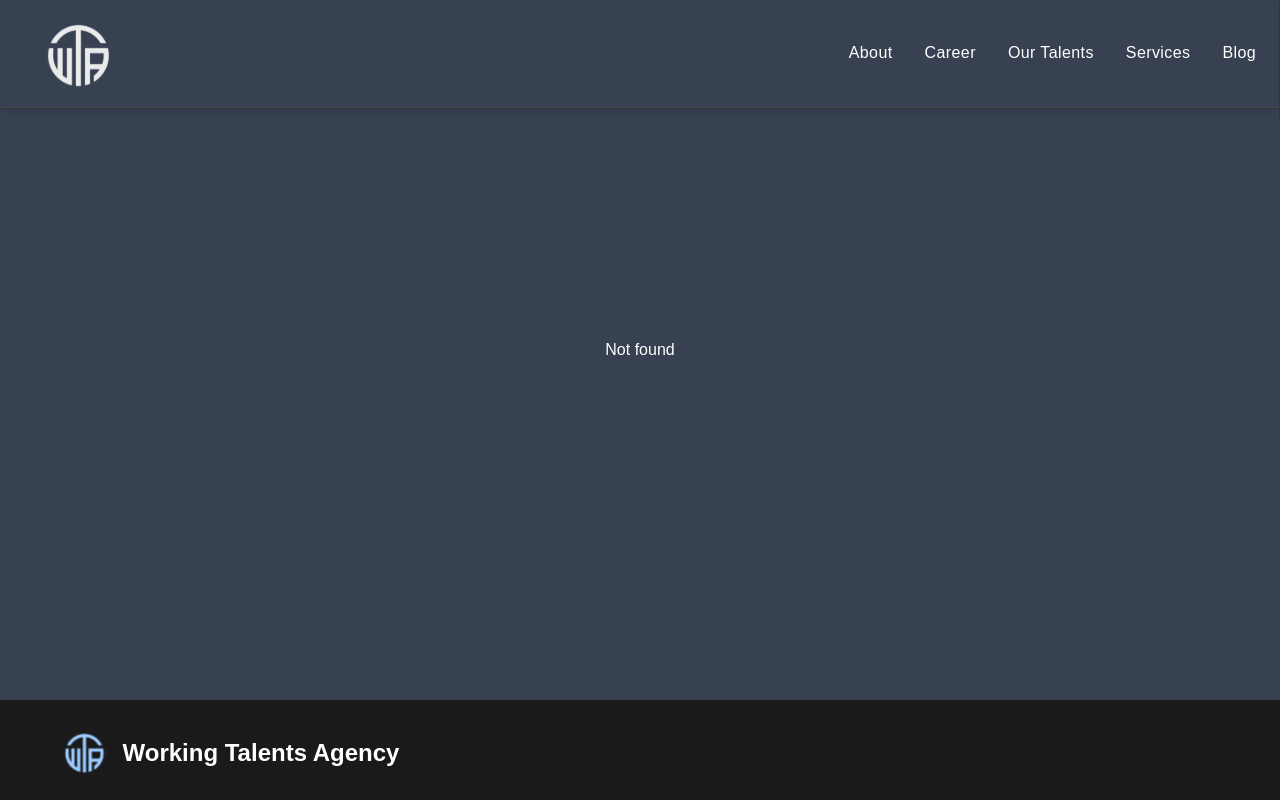
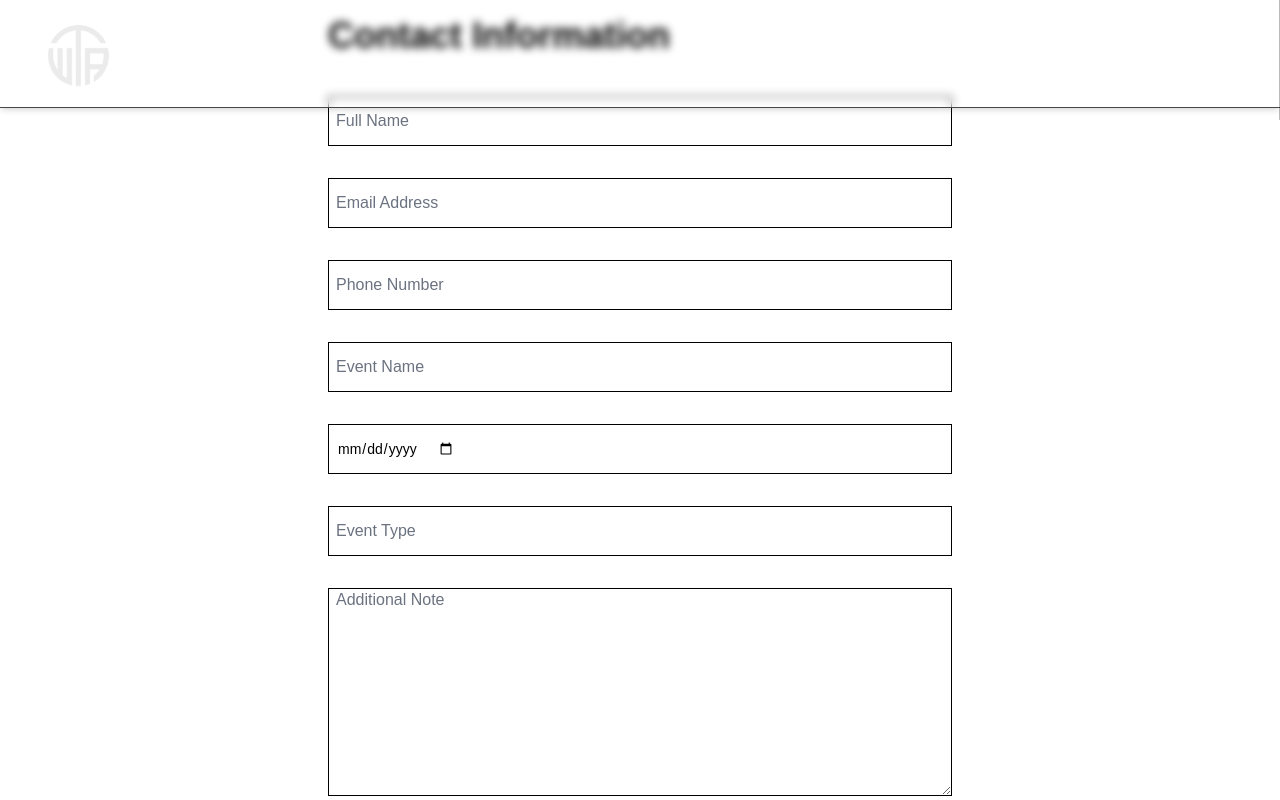
Before and after one commit to wta-official/website-frontend, a Next.js app: page /form/1 in a window 1280 px wide. Before the commit this address had no page. Shown: the top 800 px of the page. Built offline with nearby package versions, Linux system fonts and the light colour scheme.

Commit message:
chore: added form and loading

```diff
--- a/package.json
+++ b/package.json
@@ -20,12 +20,16 @@
     "axios": "^1.7.9",
     "class-variance-authority": "^0.7.1",
     "clsx": "^2.1.1",
+    "date-fns": "^3.6.0",
     "framer-motion": "^11.17.0",
     "lucide-react": "^0.468.0",
     "motion": "^11.13.5",
     "next": "15.0.4",
     "react": "^18.3.1",
+    "react-datepicker": "^7.6.0",
+    "react-day-picker": "^8.10.1",
     "react-dom": "^18.3.1",
+    "react-hook-form": "^7.54.2",
     "react-intersection-observer": "^9.13.1",
     "react-loader-spinner": "^6.1.6",
     "tailwind-merge": "^2.5.5",
--- /dev/null
+++ b/src/app/form/[id]/page.tsx
@@ -0,0 +1,180 @@
+"use client";
+
+import { Button } from "@/components/ui/button";
+import { Input } from "@/components/ui/input";
+import { ArrowRight } from "lucide-react";
+import React, { useState, ChangeEvent, FormEvent } from "react";
+
+// Define the type for form data
+interface FormData {
+  name: string;
+  email: string;
+  phone: string;
+  event: string;
+  date: string;
+  eventType: string;
+  note?: string; // Optional
+}
+
+// Props for InputField component
+interface InputFieldProps {
+  label: string;
+  value: string;
+  onChange: (e: ChangeEvent<HTMLInputElement>) => void;
+}
+
+// Component for Input Fields
+const InputField: React.FC<InputFieldProps> = ({ label, value, onChange }) => {
+  const id = label.toLowerCase().replace(/\s+/g, "-");
+  if (label === "Date") {
+    return (
+      <div className="relative min-w-96">
+        <label
+          htmlFor={id}
+          className={`absolute left-2 top-0 h-full flex items-center text-gray-500 transition-all duration-200 ${
+            value ? "text-sm -translate-y-8 opacity-1" : "text-base translate-y-0 opacity-0"
+          }`}
+        >
+          {label}
+        </label>
+        <Input
+          type="date"
+          id={id}
+          value={value}
+          onChange={onChange}
+          className="w-full px-2 py-6 border rounded-md focus:outline-none focus:ring-2 focus:ring-blue-500"
+        />
+      </div>
+    );
+  } else {
+    return (
+      <div className="relative min-w-96">
+        <label
+          htmlFor={id}
+          className={`absolute left-2 top-0 h-full flex items-center text-gray-500 transition-all duration-200 ${
+            value ? "text-sm -translate-y-8" : "text-base translate-y-0"
+          }`}
+        >
+          {label}
+        </label>
+        <Input
+          type="text"
+          id={id}
+          value={value}
+          onChange={onChange}
+          className="w-full px-2 py-6 border rounded-md focus:outline-none focus:ring-2 focus:ring-blue-500"
+        />
+      </div>
+    );
+  }
+};
+
+// Props for TextAreaField component
+interface TextAreaFieldProps {
+  label: string;
+  value: string;
+  onChange: (e: ChangeEvent<HTMLTextAreaElement>) => void;
+}
+
+// Component for Text Area Fields
+const TextAreaField: React.FC<TextAreaFieldProps> = ({
+  label,
+  value,
+  onChange,
+}) => {
+  const id = label.toLowerCase().replace(/\s+/g, "-");
+  return (
+    <div className="relative min-w-96">
+      <label
+        htmlFor={id}
+        className={`absolute left-2 top-0 flex items-center text-gray-500 transition-all duration-200 ${
+          value ? "text-sm -translate-y-6" : "text-base translate-y-0"
+        }`}
+      >
+        {label}
+      </label>
+      <textarea
+        id={id}
+        value={value}
+        onChange={onChange}
+        className="w-full min-h-52 px-2 py-4 border rounded-md focus:outline-none focus:ring-2 focus:ring-blue-500"
+      />
+    </div>
+  );
+};
+
+const Form: React.FC = () => {
+  const [formData, setFormData] = useState<FormData>({
+    name: "",
+    email: "",
+    phone: "",
+    event: "",
+    date: "",
+    eventType: "",
+    note: "",
+  });
+
+  const handleChange =
+    (field: keyof FormData) =>
+    (e: ChangeEvent<HTMLInputElement | HTMLTextAreaElement>) => {
+      setFormData((prev) => ({ ...prev, [field]: e.target.value }));
+    };
+
+  const formInputs = [
+    { label: "Full Name", field: "name" },
+    { label: "Email Address", field: "email" },
+    { label: "Phone Number", field: "phone" },
+    { label: "Event Name", field: "event" },
+    { label: "Date", field: "date" },
+    { label: "Event Type", field: "eventType" },
+  ];
+
+  const handleSubmit = (e: FormEvent<HTMLFormElement>) => {
+    e.preventDefault();
+    console.log("Form Submitted:", formData);
+
+    // Basic validation example
+    if (!formData.name || !formData.email || !formData.phone) {
+      alert("Please fill out all required fields.");
+      return;
+    }
+
+    // Add API submission logic here
+  };
+
+  return (
+    <div className="bg-white text-black p-4 min-h-screen flex justify-center items-center">
+      <form onSubmit={handleSubmit} className="w-full md:w-2/4 max-w-[786px]">
+        <fieldset className="flex flex-col gap-8">
+          <legend className="mb-10 text-2xl md:text-4xl font-semibold">
+            Contact Information
+          </legend>
+
+          {formInputs.map(({ label, field }) => (
+            <InputField
+              key={field}
+              label={label}
+              value={formData[field as keyof FormData] || ""}
+              onChange={handleChange(field as keyof FormData)}
+            />
+          ))}
+
+          <TextAreaField
+            label="Additional Note"
+            value={formData.note || ""}
+            onChange={handleChange("note")}
+          />
+        </fieldset>
+
+        <Button
+          type="submit"
+          className="bg-black text-white w-full p-6 mt-6 hover:bg-gray-800 transition duration-300"
+        >
+          BOOK THIS ARTIST <ArrowRight />
+        </Button>
+      </form>
+    </div>
+  );
+};
+
+export default Form;
--- a/src/app/globals.css
+++ b/src/app/globals.css
@@ -36,6 +36,32 @@ body {
 .history-bg {
   background: linear-gradient(180deg, #1a1a1a 100%, #2b2b2b 80%);
 }
+
+
+/* Style the input field */
+.datepicker {
+  width: 150px; /* Adjust width for yy/mm/dd */
+  padding: 10px;
+  border: 2px solid #4caf50;
+  border-radius: 5px;
+  font-size: 14px;
+  background-color: #f9f9f9;
+  color: #333;
+}
+
+/* Change placeholder or text alignment */
+.datepicker::placeholder {
+  color: #aaa;
+  font-style: italic;
+}
+
+/* Add focus styles */
+#datepicker:focus {
+  outline: none;
+  border-color: #007bff;
+  box-shadow: 0 0 5px rgba(0, 123, 255, 0.5);
+}
+
 }
 
 
--- a/src/components/Talent/index.tsx
+++ b/src/components/Talent/index.tsx
@@ -15,6 +15,7 @@ import {
   X,
 } from "lucide-react";
 import TriangleLoader from "../custome-ui/Loader";
+import Link from "next/link";
 
 // Props Type
 type Props = {
@@ -100,9 +101,9 @@ const TalentPage = async ({ params }: Props) => {
                   <FacebookIcon />
                 </Socials>
               </div>
-              <Button className="px-6 py-2 md:px-8 md:py-3 border rounded-full hover:bg-gray-800 hover:text-white transition">
+              <Link href={`/form/${id}`} className="flex gap-4 px-6 py-2 md:px-8 md:py-3 border rounded-full hover:bg-gray-800 hover:text-white transition">
                 BOOK THIS ARTIST <ArrowRight className="ml-2" />
-              </Button>
+              </Link>
             </div>
           </div>
         </Images>
--- /dev/null
+++ b/src/components/ui/calendar.tsx
@@ -0,0 +1,70 @@
+"use client"
+
+import * as React from "react"
+import { ChevronLeft, ChevronRight } from "lucide-react"
+import { DayPicker } from "react-day-picker"
+
+import { cn } from "@/lib/utils"
+import { buttonVariants } from "@/components/ui/button"
+
+export type CalendarProps = React.ComponentProps<typeof DayPicker>
+
+function Calendar({
+  className,
+  classNames,
+  showOutsideDays = true,
+  ...props
+}: CalendarProps) {
+  return (
+    <DayPicker
+      showOutsideDays={showOutsideDays}
+      className={cn("p-3", className)}
+      classNames={{
+        months: "flex flex-col sm:flex-row space-y-4 sm:space-x-4 sm:space-y-0",
+        month: "space-y-4",
+        caption: "flex justify-center pt-1 relative items-center",
+        caption_label: "text-sm font-medium",
+        nav: "space-x-1 flex items-center",
+        nav_button: cn(
+          buttonVariants({ variant: "outline" }),
+          "h-7 w-7 bg-transparent p-0 opacity-50 hover:opacity-100"
+        ),
+        nav_button_previous: "absolute left-1",
+        nav_button_next: "absolute right-1",
+        table: "w-full border-collapse space-y-1",
+        head_row: "flex",
+        head_cell:
+          "text-muted-foreground rounded-md w-9 font-normal text-[0.8rem]",
+        row: "flex w-full mt-2",
+        cell: "h-9 w-9 text-center text-sm p-0 relative [&:has([aria-selected].day-range-end)]:rounded-r-md [&:has([aria-selected].day-outside)]:bg-accent/50 [&:has([aria-selected])]:bg-accent first:[&:has([aria-selected])]:rounded-l-md last:[&:has([aria-selected])]:rounded-r-md focus-within:relative focus-within:z-20",
+        day: cn(
+          buttonVariants({ variant: "ghost" }),
+          "h-9 w-9 p-0 font-normal aria-selected:opacity-100"
+        ),
+        day_range_end: "day-range-end",
+        day_selected:
+          "bg-primary text-primary-foreground hover:bg-primary hover:text-primary-foreground focus:bg-primary focus:text-primary-foreground",
+        day_today: "bg-accent text-accent-foreground",
+        day_outside:
+          "day-outside text-muted-foreground aria-selected:bg-accent/50 aria-selected:text-muted-foreground",
+        day_disabled: "text-muted-foreground opacity-50",
+        day_range_middle:
+          "aria-selected:bg-accent aria-selected:text-accent-foreground",
+        day_hidden: "invisible",
+        ...classNames,
+      }}
+      components={{
+        IconLeft: ({ className, ...props }) => (
+          <ChevronLeft className={cn("h-4 w-4", className)} {...props} />
+        ),
+        IconRight: ({ className, ...props }) => (
+          <ChevronRight className={cn("h-4 w-4", className)} {...props} />
+        ),
+      }}
+      {...props}
+    />
+  )
+}
+Calendar.displayName = "Calendar"
+
+export { Calendar }
```
Also changed, not shown: src/app/form/page.tsx (deleted, +0 -47 lines), 1 other file (tests, documents, lock files or other folders).
